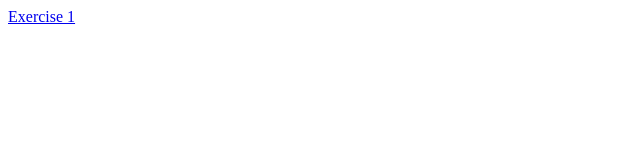
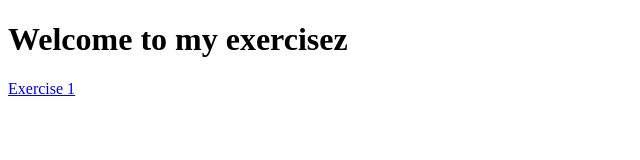
Before and after one commit to ElizabethM16/dynamic-exercises-set-b, a plain HTML site: page index.html in a window 1280 px wide. Shown: the whole page, without its empty margins (0-640 px from the left). Drawn offline with Linux system fonts and the light colour scheme.

Commit message:
my first commit

```diff
--- a/index.html
+++ b/index.html
@@ -4,6 +4,7 @@
 		<title>My Exercises</title>
 	</head>
 	<body>
+		<h1>Welcome to my exercisez</h1>
 		<div id="main">
 			<a href="./exs/ex1/index.html">Exercise 1</a>
 		</div>
```
Also changed, not shown: exs/ex1/index.html (+1 -0 lines).
